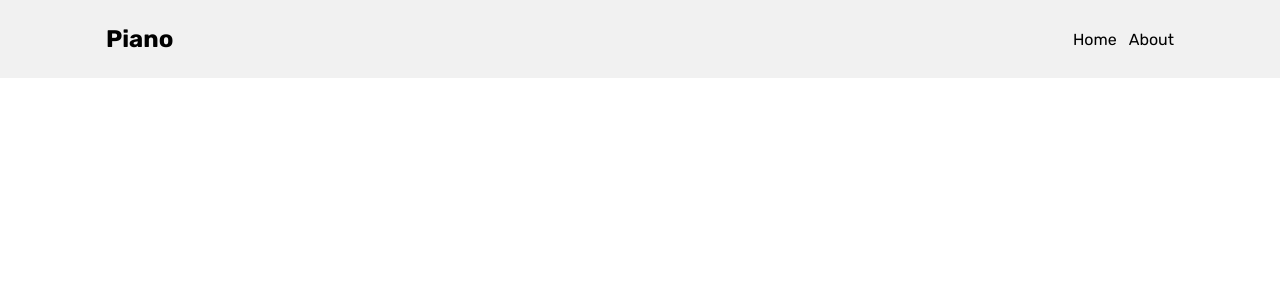
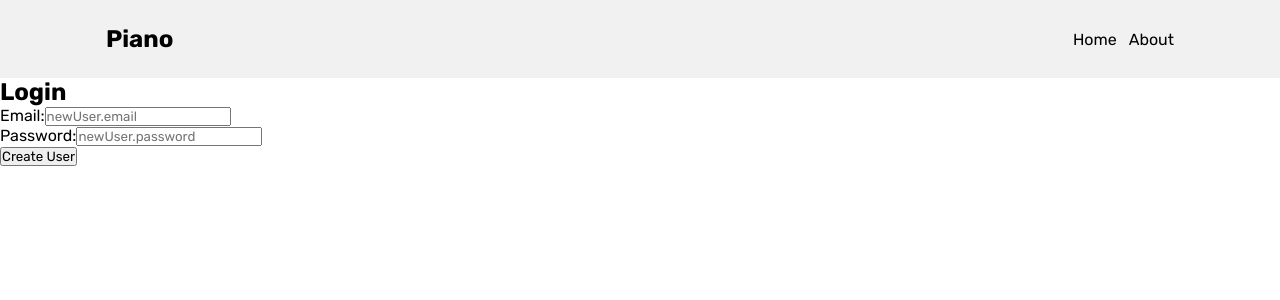
Before and after one commit to AarhamH/MyPiano, a Vue app in the folder vue-client/: page /login in a window 1280 px wide. Before the commit this address had no page. Shown: the top 300 px of the page. Built offline with nearby package versions, Linux system fonts and the light colour scheme.

Commit message:
Modified register with new register endpoint

```diff
--- a/vue-client/src/router/index.js
+++ b/vue-client/src/router/index.js
@@ -2,6 +2,8 @@ import { createRouter, createWebHistory } from 'vue-router'
 import HomeView from '../views/HomeView.vue'
 import AboutView from '../views/AboutView.vue'
 import SignupView from '../views/SignupView.vue'
+import LoginView from '../views/LoginView.vue'
+
 
 
 
@@ -26,6 +28,11 @@ const router = createRouter({
       name: 'signup',
       component: SignupView
     },
+    {
+      path: '/login',
+      name: 'login',
+      component: LoginView
+    },
   ]
 })
 
--- /dev/null
+++ b/vue-client/src/views/LoginView.vue
@@ -0,0 +1,28 @@
+<template>
+    <div>
+      <h2>Login</h2>
+      <form @submit.prevent="">
+        <div>
+          <label for="email">Email:</label>
+          <input type="email" id="email" placeholder="newUser.email" required />
+        </div>
+        <div>
+          <label for="password">Password:</label>
+          <input type="password" id="password" placeholder="newUser.password" required />
+        </div>
+        <div>
+          <button type="submit">Create User</button>
+        </div>
+      </form>
+    </div>
+</template>
+
+<script>
+    export default{
+        name:"Login"
+    }
+</script>
+
+<style>
+
+</style>
--- a/vue-client/src/views/SignupView.vue
+++ b/vue-client/src/views/SignupView.vue
@@ -4,7 +4,7 @@
       <form @submit.prevent="createUser">
         <div>
           <label for="username">Username:</label>
-          <input type="text" id="username" v-model="newUser.username" required />
+          <input type="text" id="username" v-model="newUser.name" required />
         </div>
         <div>
           <label for="email">Email:</label>
@@ -23,12 +23,13 @@
 
   <script>
   import axios from 'axios';
-
+  import { useRouter } from 'vue-router';
+  import router from '../router';
   export default {
     data() {
       return {
         newUser: {
-          username: '',
+          name: '',
           email: '',
           password: '',
         },
@@ -37,7 +38,7 @@
     methods: {
       async createUser() {
         try {
-          const response = await axios.post(`https://localhost:7089/api/User`, this.newUser);
+          const response = await axios.post(`https://localhost:7089/api/Auth/register`, this.newUser);
 
           // Handle success (e.g., show a success message, clear the form)
           console.log('User created successfully:', response.data);
@@ -47,6 +48,8 @@
           console.error('Error creating user:', error);
           // Handle errors here (e.g., show an error message)
         }
+        await router.push('/login')
+
       },
     },
   };
```
